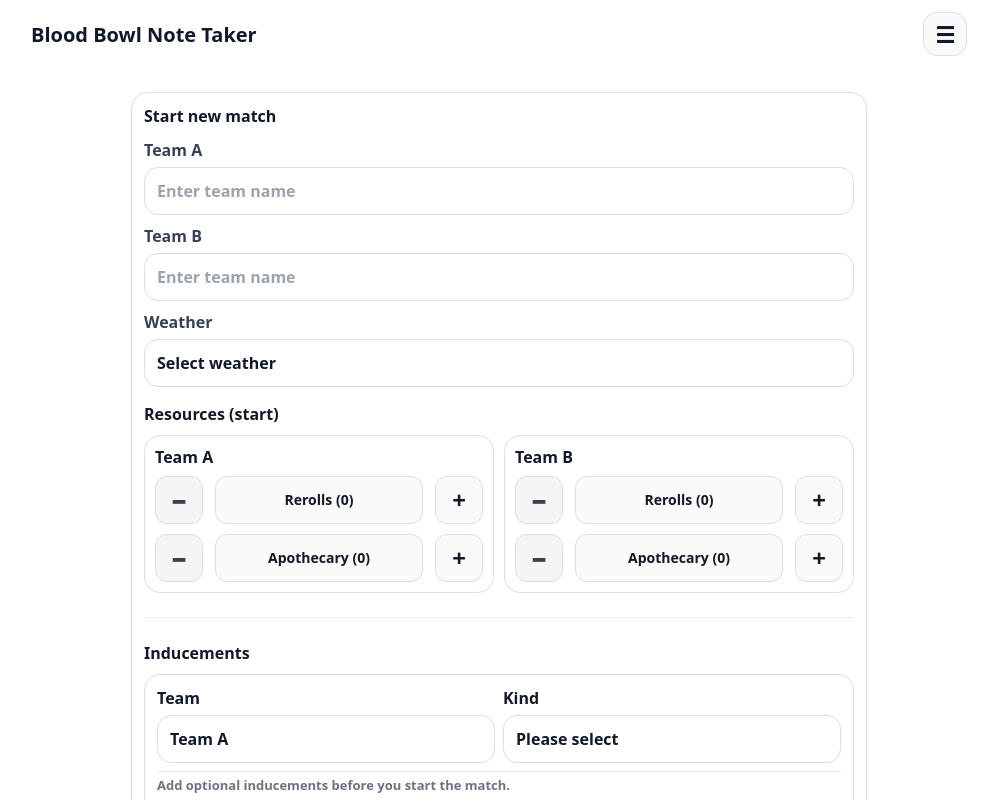
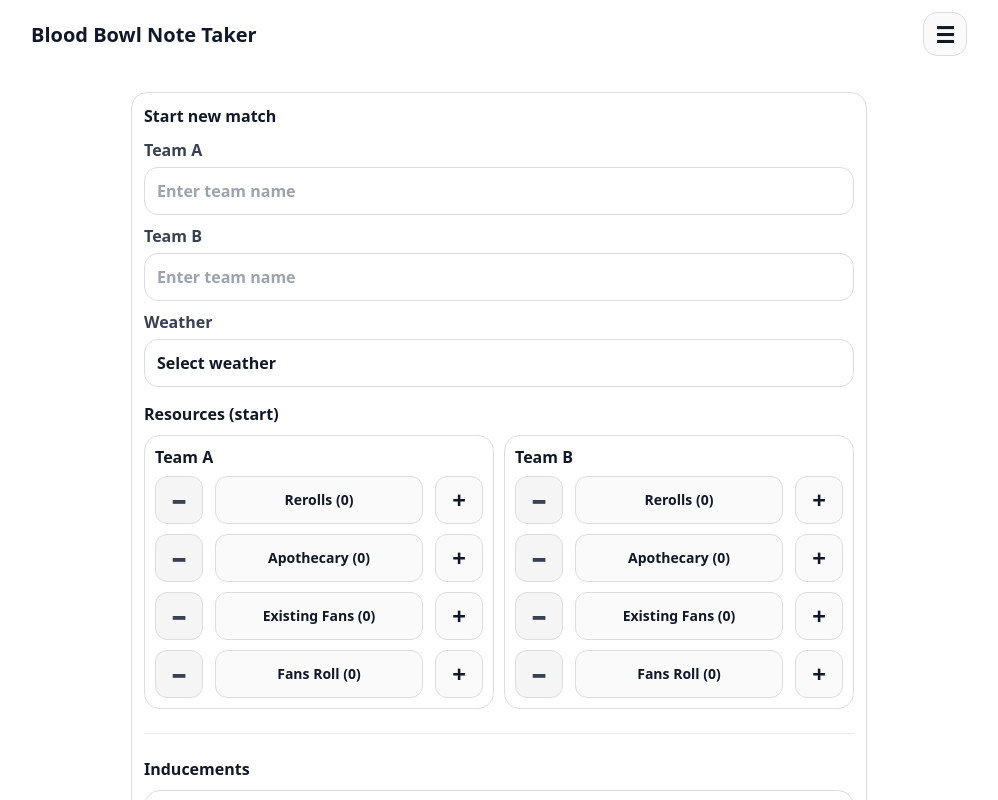
Before and after one commit to snoader/bb-match-notes, a React (Vite) app: page / in a window 1280 px wide. Shown: the top 800 px of the page, without its empty margins (141-1139 px from the left). Built offline with nearby package versions, Linux system fonts and the light colour scheme.

Commit message:
Add team fan inputs to match start

```diff
--- a/package.json
+++ b/package.json
@@ -1,7 +1,7 @@
 {
   "name": "bb",
   "private": true,
-  "version": "0.9.0",
+  "version": "0.10.0",
   "type": "module",
   "scripts": {
     "build": "tsc -b && vite build",
--- a/src/domain/events.ts
+++ b/src/domain/events.ts
@@ -30,6 +30,11 @@ export const MATCH_EVENT_TYPES = [
 export type EventType = (typeof MATCH_EVENT_TYPES)[number];
 export type MatchEventType = EventType;
 
+export type TeamFansPayload = {
+  existingFans: number;
+  fansRoll: number;
+};
+
 export type MatchStartPayload = {
   teamAName: string;
   teamBName: string;
@@ -37,6 +42,10 @@ export type MatchStartPayload = {
   resources?: {
     A: { rerolls: number; apothecary: number };
     B: { rerolls: number; apothecary: number };
+  };
+  fans?: {
+    A: TeamFansPayload;
+    B: TeamFansPayload;
   };
   inducements?: Array<{ team: TeamId; kind: string; detail?: string }>;
 };
--- a/src/domain/projection.ts
+++ b/src/domain/projection.ts
@@ -3,6 +3,7 @@ import type { MatchEvent, KickoffEventPayload } from "./events";
 import type { TeamId, InducementKind } from "./enums";
 
 type Resources = { rerolls: number; apothecary: number };
+type TeamFans = { existingFans: number; fansRoll: number };
 
 type InducementEntry = { team: TeamId; kind: InducementKind; detail?: string };
 
@@ -17,6 +18,7 @@ export type DerivedMatchState = {
   teamTurnIndex: number;
   teamTurnSequence: number;
   resources: { A: Resources; B: Resources };
+  fans: { A: TeamFans; B: TeamFans };
   weather?: string;
   inducementsBought: InducementEntry[];
   driveIndexCurrent: number;
@@ -27,6 +29,7 @@ export type DerivedMatchState = {
 };
 
 const defaultResources = (): Resources => ({ rerolls: 0, apothecary: 0 });
+const defaultTeamFans = (): TeamFans => ({ existingFans: 0, fansRoll: 0 });
 
 const getChangingWeather = (payload: unknown): string | undefined => {
   if (!payload || typeof payload !== "object") return undefined;
@@ -94,6 +97,7 @@ export function deriveMatchState(events: MatchEvent[]): DerivedMatchState {
     teamTurnIndex: 0,
     teamTurnSequence: 0,
     resources: { A: defaultResources(), B: defaultResources() },
+    fans: { A: defaultTeamFans(), B: defaultTeamFans() },
     weather: undefined,
     inducementsBought: [],
     driveIndexCurrent: 1,
@@ -113,6 +117,8 @@ export function deriveMatchState(events: MatchEvent[]): DerivedMatchState {
       if (p.weather) d.weather = String(p.weather);
       if (p.resources?.A) d.resources.A = { ...d.resources.A, ...p.resources.A };
       if (p.resources?.B) d.resources.B = { ...d.resources.B, ...p.resources.B };
+      if (p.fans?.A) d.fans.A = { ...d.fans.A, ...p.fans.A };
+      if (p.fans?.B) d.fans.B = { ...d.fans.B, ...p.fans.B };
       if (Array.isArray(p.inducements)) d.inducementsBought = p.inducements as InducementEntry[];
       d.half = e.half ?? 1;
       d.turn = e.turn ?? 1;
--- a/src/ui/screens/MatchStartScreen.tsx
+++ b/src/ui/screens/MatchStartScreen.tsx
@@ -34,6 +34,10 @@ export function MatchStartScreen() {
   const [rb, setRb] = useState(0);
   const [aa, setAa] = useState(0);
   const [ab, setAb] = useState(0);
+  const [efa, setEfa] = useState(0);
+  const [efb, setEfb] = useState(0);
+  const [fra, setFra] = useState(0);
+  const [frb, setFrb] = useState(0);
 
   // Inducements
   const [inducements, setInducements] = useState<InducementEntry[]>([]);
@@ -110,7 +114,11 @@ export function MatchStartScreen() {
           A: { rerolls: ra, apothecary: aa },
           B: { rerolls: rb, apothecary: ab },
         },
-        inducements, // ✅ gespeichert
+        fans: {
+          A: { existingFans: efa, fansRoll: fra },
+          B: { existingFans: efb, fansRoll: frb },
+        },
+        inducements,
       },
     });
     setScreen("live");
@@ -183,11 +191,15 @@ export function MatchStartScreen() {
             <Box title={teamAName.trim() || "Team A"}>
               <Stepper label="Rerolls" value={ra} onChange={setRa} testId="team-a-rerolls" />
               <Stepper label="Apothecary" value={aa} onChange={setAa} testId="team-a-apothecary" />
+              <Stepper label="Existing Fans" value={efa} onChange={setEfa} testId="team-a-existing-fans" />
+              <Stepper label="Fans Roll" value={fra} onChange={setFra} testId="team-a-fans-roll" />
             </Box>
 
             <Box title={teamBName.trim() || "Team B"}>
               <Stepper label="Rerolls" value={rb} onChange={setRb} testId="team-b-rerolls" />
               <Stepper label="Apothecary" value={ab} onChange={setAb} testId="team-b-apothecary" />
+              <Stepper label="Existing Fans" value={efb} onChange={setEfb} testId="team-b-existing-fans" />
+              <Stepper label="Fans Roll" value={frb} onChange={setFrb} testId="team-b-fans-roll" />
             </Box>
           </div>
 
```
Also changed, not shown: 2 other files (tests, documents, lock files or other folders).
